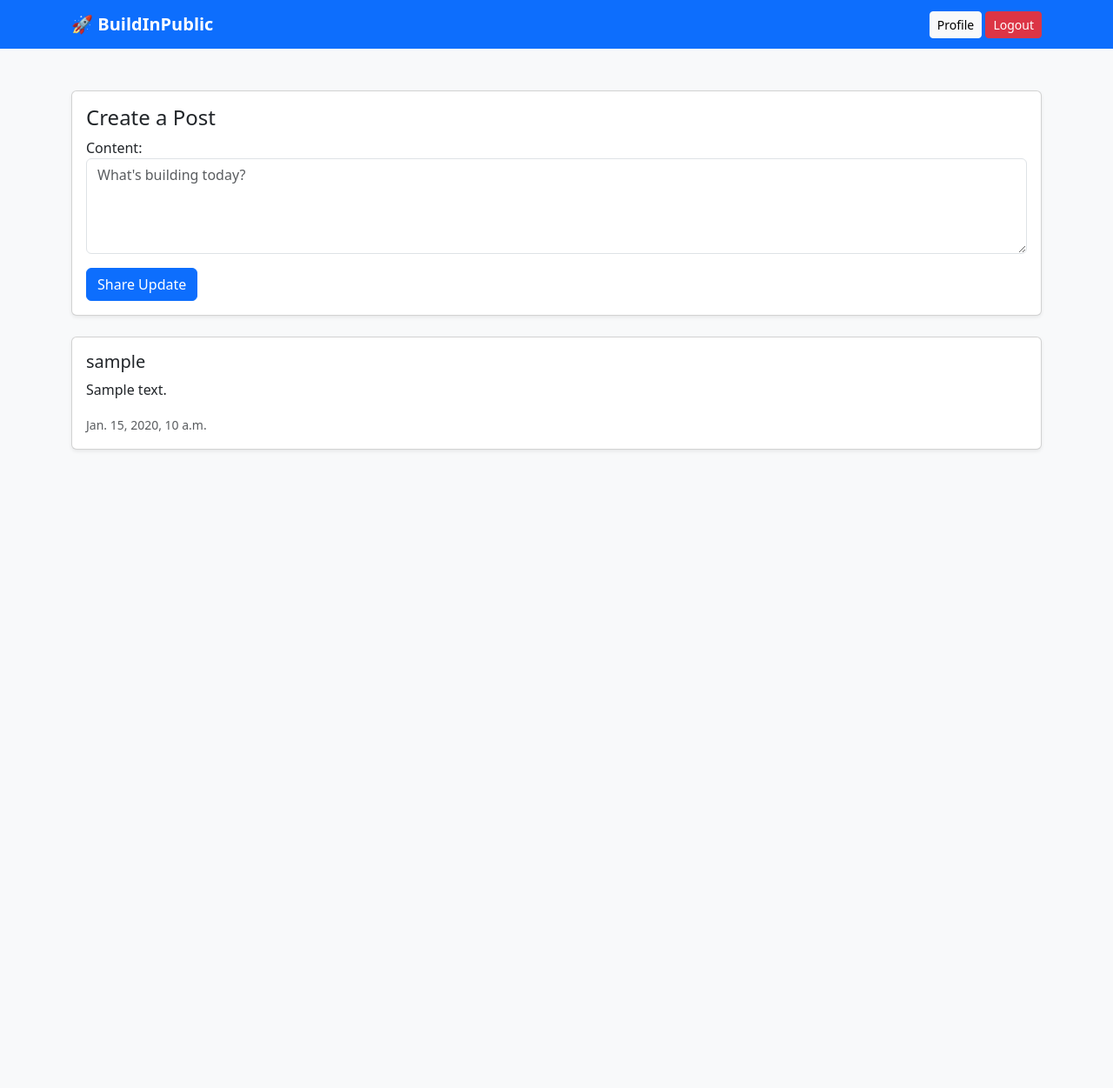
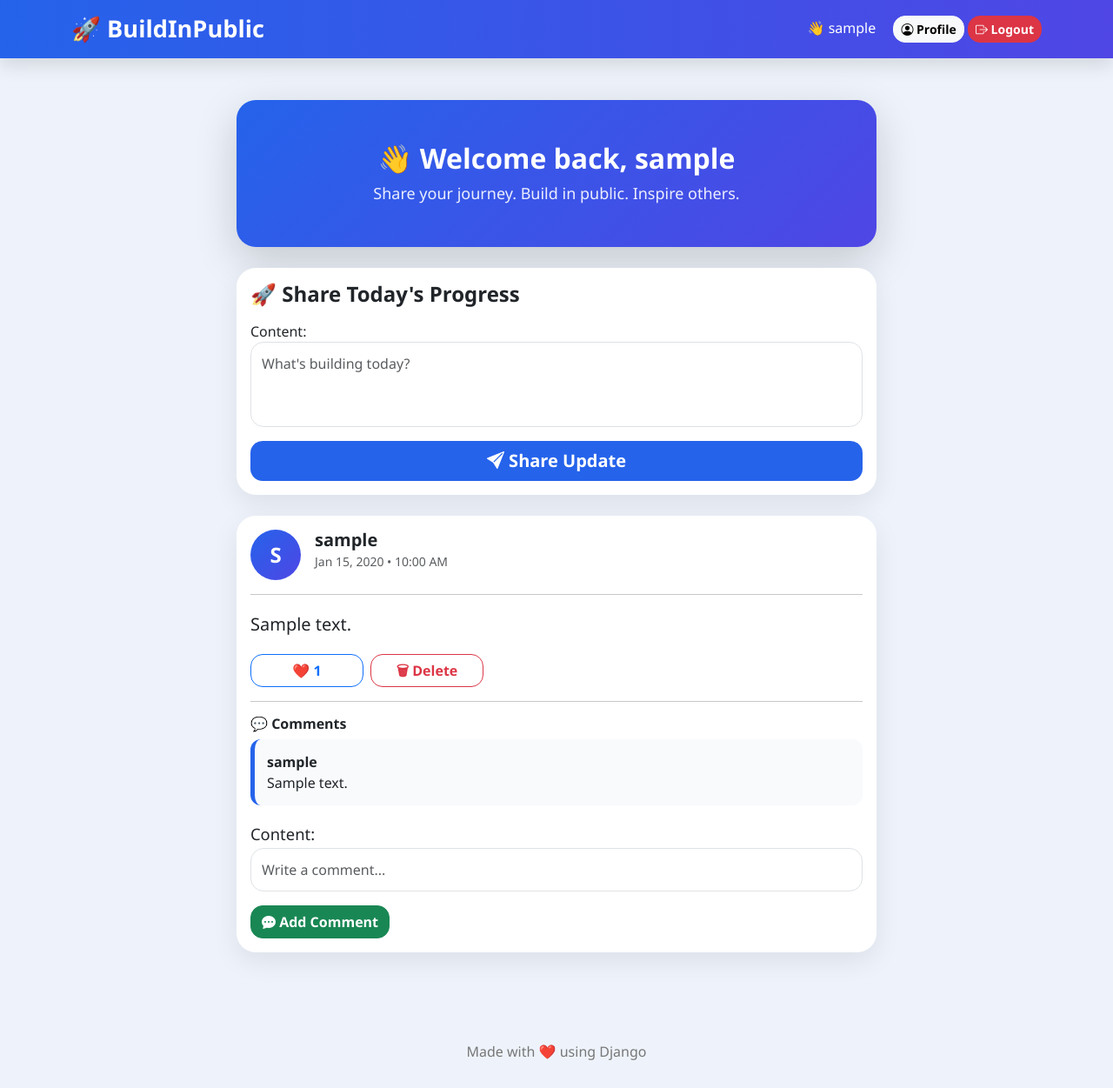
Before and after one commit to adepat06/buildinpublic, a Django app: page / in a window 1280 px wide. Shown: the whole page at 87% size. Before the commit the page ends 518 px from the top, so only its background shows below. Run offline with Django 4.2, Linux system fonts and the light colour scheme; a user stored in the database is signed in; tables that the repository leaves empty hold one stand-in row (values such as "Sample post").

Commit message:
Added comments, like system and improved feed UI

```diff
--- a/config/settings.py
+++ b/config/settings.py
@@ -119,6 +119,10 @@ USE_TZ = True
 
 STATIC_URL = 'static/'
 
+STATICFILES_DIRS = [
+    BASE_DIR / "static",
+]
+
 # Default primary key field type
 # https://docs.djangoproject.com/en/4.2/ref/settings/#default-auto-field
 
--- a/social/forms.py
+++ b/social/forms.py
@@ -1,10 +1,11 @@
 from django import forms
-from .models import Post
+from .models import Post, Comment
 
 
 class PostForm(forms.ModelForm):
 
     class Meta:
+
         model = Post
 
         fields = ['content']
@@ -13,8 +14,26 @@ class PostForm(forms.ModelForm):
             'content': forms.Textarea(
                 attrs={
                     'class': 'form-control',
-                    'rows': 4,
+                    'rows': 3,
                     'placeholder': "What's building today?"
                 }
             )
         }
+
+
+class CommentForm(forms.ModelForm):
+
+    class Meta:
+
+        model = Comment
+
+        fields = ['content']
+
+        widgets = {
+            'content': forms.TextInput(
+                attrs={
+                    'class': 'form-control',
+                    'placeholder': 'Write a comment...'
+                }
+            )
+        }
--- a/social/urls.py
+++ b/social/urls.py
@@ -1,10 +1,24 @@
 from django.urls import path
-from .views import feed
+from .views import feed, delete_post, like_post
 
 urlpatterns = [
+
     path(
         '',
         feed,
         name='feed'
     ),
+
+    path(
+        'delete/<int:post_id>/',
+        delete_post,
+        name='delete_post'
+    ),
+
+    path(
+        'like/<int:post_id>/',
+        like_post,
+        name='like_post'
+    ),
+
 ]
--- a/social/views.py
+++ b/social/views.py
@@ -1,8 +1,8 @@
-from django.shortcuts import render, redirect
+from django.shortcuts import render, redirect, get_object_or_404
 from django.contrib.auth.decorators import login_required
 
-from .models import Post
-from .forms import PostForm
+from .models import Post, Comment
+from .forms import PostForm, CommentForm
 
 
 @login_required
@@ -10,29 +10,77 @@ def feed(request):
 
     if request.method == "POST":
 
-        form = PostForm(request.POST)
+        if "create_post" in request.POST:
 
-        if form.is_valid():
+            form = PostForm(request.POST)
 
-            post = form.save(commit=False)
+            if form.is_valid():
 
-            post.user = request.user
+                post = form.save(commit=False)
+                post.user = request.user
+                post.save()
 
-            post.save()
+                return redirect("feed")
 
-            return redirect('feed')
+        elif "add_comment" in request.POST:
 
-    else:
+            comment_form = CommentForm(request.POST)
 
-        form = PostForm()
+            post = get_object_or_404(
+                Post,
+                id=request.POST.get("post_id")
+            )
+
+            if comment_form.is_valid():
+
+                comment = comment_form.save(commit=False)
+                comment.user = request.user
+                comment.post = post
+                comment.save()
+
+                return redirect("feed")
+
+    form = PostForm()
+    comment_form = CommentForm()
 
     posts = Post.objects.all()
 
     return render(
         request,
-        'social/feed.html',
+        "social/feed.html",
         {
-            'form': form,
-            'posts': posts
-        }
+            "form": form,
+            "comment_form": comment_form,
+            "posts": posts,
+        },
     )
+
+
+@login_required
+def like_post(request, post_id):
+
+    post = get_object_or_404(Post, id=post_id)
+
+    if request.user in post.likes.all():
+
+        post.likes.remove(request.user)
+
+    else:
+
+        post.likes.add(request.user)
+
+    return redirect("feed")
+
+
+@login_required
+def delete_post(request, post_id):
+
+    post = get_object_or_404(
+        Post,
+        id=post_id,
+        user=request.user
+    )
+
+    post.delete()
+
+    return redirect("feed")
--- /dev/null
+++ b/static/css/style.css
@@ -0,0 +1,124 @@
+body{
+    background:#eef3fb;
+    font-family:'Segoe UI',Tahoma,Geneva,Verdana,sans-serif;
+}
+
+/* ================= NAVBAR ================= */
+
+.navbar{
+    background:linear-gradient(90deg,#2563eb,#4f46e5);
+    box-shadow:0 8px 20px rgba(0,0,0,.12);
+}
+
+.navbar-brand{
+    font-weight:700;
+    font-size:1.7rem;
+}
+
+/* ================= CARDS ================= */
+
+.card{
+    border:none;
+    border-radius:22px;
+    box-shadow:0 10px 30px rgba(0,0,0,.08);
+}
+
+.post-card{
+    transition:.3s;
+}
+
+.post-card:hover{
+    transform:translateY(-8px);
+    box-shadow:0 18px 40px rgba(37,99,235,.18);
+}
+
+/* ================= HERO ================= */
+
+.welcome-card{
+    background:linear-gradient(135deg,#2563eb,#4f46e5);
+    color:white;
+    overflow:hidden;
+}
+
+.welcome-card h2{
+    font-weight:700;
+}
+
+.welcome-card p{
+    color:rgba(255,255,255,.9);
+    font-size:18px;
+}
+
+/* ================= BUTTONS ================= */
+
+.btn{
+    border-radius:14px;
+    font-weight:600;
+}
+
+.btn-primary{
+    background:#2563eb;
+    border:none;
+}
+
+.btn-primary:hover{
+    background:#1d4ed8;
+}
+
+.action-btn{
+    min-width:130px;
+}
+
+/* ================= POST ================= */
+
+.post-card p{
+    font-size:1.15rem;
+    line-height:1.8;
+}
+
+/* ================= AVATAR ================= */
+
+.avatar{
+    width:58px;
+    height:58px;
+    border-radius:50%;
+    background:linear-gradient(135deg,#2563eb,#4f46e5);
+    color:white;
+    display:flex;
+    justify-content:center;
+    align-items:center;
+    font-size:24px;
+    font-weight:bold;
+}
+
+/* ================= COMMENTS ================= */
+
+.comment-box{
+    background:#f8fafc;
+    border-left:5px solid #2563eb;
+    padding:14px;
+    border-radius:12px;
+    margin-bottom:12px;
+}
+
+/* ================= FORM ================= */
+
+textarea,
+input[type="text"]{
+
+    border-radius:15px !important;
+
+    padding:12px !important;
+}
+
+textarea{
+    resize:none;
+}
+
+/* ================= FOOTER ================= */
+
+.footer{
+    text-align:center;
+    padding:30px;
+    color:#777;
+}
--- /dev/null
+++ b/templates/base.html
@@ -0,0 +1,90 @@
+{% load static %}
+
+<!DOCTYPE html>
+
+<html lang="en">
+
+<head>
+
+<meta charset="UTF-8">
+
+<meta name="viewport"
+content="width=device-width, initial-scale=1">
+
+<title>BuildInPublic</title>
+
+<link href="https://cdn.jsdelivr.net/npm/bootstrap@5.3.3/dist/css/bootstrap.min.css" rel="stylesheet">
+
+<link href="https://cdn.jsdelivr.net/npm/bootstrap-icons@1.11.3/font/bootstrap-icons.css" rel="stylesheet">
+
+<link rel="stylesheet" href="{% static 'css/style.css' %}">
+
+</head>
+
+<body>
+
+<nav class="navbar navbar-expand-lg navbar-dark">
+
+<div class="container">
+
+<a class="navbar-brand" href="/">
+
+🚀 BuildInPublic
+
+</a>
+
+<div>
+
+{% if user.is_authenticated %}
+
+<span class="text-white me-3">
+
+👋 {{ user.username }}
+
+</span>
+
+<a
+href="{% url 'profile' %}"
+class="btn btn-light btn-sm">
+
+<i class="bi bi-person-circle"></i>
+
+Profile
+
+</a>
+
+<a
+href="{% url 'logout' %}"
+class="btn btn-danger btn-sm">
+
+<i class="bi bi-box-arrow-right"></i>
+
+Logout
+
+</a>
+
+{% endif %}
+
+</div>
+
+</div>
+
+</nav>
+
+<div class="container py-5">
+
+{% block content %}
+
+{% endblock %}
+
+</div>
+
+<div class="footer">
+
+Made with ❤️ using Django
+
+</div>
+
+</body>
+
+</html>
--- a/templates/social/feed.html
+++ b/templates/social/feed.html
@@ -1,52 +1,196 @@
-<!DOCTYPE html>
-<html lang="en">
+{% extends 'base.html' %}
 
-<head>
-    <meta charset="UTF-8">
-    <meta name="viewport" content="width=device-width, initial-scale=1.0">
+{% block content %}
 
-    <title>BuildInPublic</title>
+<div class="row justify-content-center">
 
-    <link href="https://cdn.jsdelivr.net/npm/bootstrap@5.3.3/dist/css/bootstrap.min.css" rel="stylesheet">
-</head>
+    <div class="col-lg-8">
 
-<body class="bg-light">
+        <!-- Welcome Card -->
 
-<nav class="navbar navbar-dark bg-primary">
-    <div class="container">
-        <a class="navbar-brand fw-bold" href="#">
-            🚀 BuildInPublic
-        </a>
+        <div class="card welcome-card shadow-lg mb-4">
 
-        <div>
-            <a href="{% url 'profile' %}" class="btn btn-light btn-sm">
-                Profile
-            </a>
+            <div class="card-body text-center py-5">
 
-            <a href="{% url 'logout' %}" class="btn btn-danger btn-sm">
-                Logout
-            </a>
+                <h2 class="fw-bold">
+
+                    👋 Welcome back, {{ user.username }}
+
+                </h2>
+
+                <p class="mb-0">
+
+                    Share your journey. Build in public. Inspire others.
+
+                </p>
+
             </div>
+
         </div>
-</nav>
 
+        <!-- Create Post -->
 
-<div class="container mt-5">
-
-    <div class="card shadow-sm mb-4">
+        <div class="card mb-4">
 
             <div class="card-body">
 
-            <h4>Create a Post</h4>
+                <h4 class="fw-bold mb-3">
+
+                    🚀 Share Today's Progress
+
+                </h4>
 
                 <form method="POST">
 
                     {% csrf_token %}
 
+                    <input
+                        type="hidden"
+                        name="create_post"
+                        value="1">
+
                     {{ form.as_p }}
 
-                <button class="btn btn-primary">
+                    <div class="d-grid">
+
+                        <button class="btn btn-primary btn-lg">
+
+                            <i class="bi bi-send-fill"></i>
+
                             Share Update
+
+                        </button>
+
+                    </div>
+
+                </form>
+
+            </div>
+
+        </div>
+
+        <!-- Posts -->
+
+        {% for post in posts %}
+
+        <div class="card post-card mb-4">
+
+            <div class="card-body">
+
+                <div class="d-flex">
+
+                    <div class="avatar me-3">
+
+                        {{ post.user.username|first|upper }}
+
+                    </div>
+
+                    <div>
+
+                        <h5 class="mb-0 fw-bold">
+
+                            {{ post.user.username }}
+
+                        </h5>
+
+                        <small class="text-muted">
+
+                            {{ post.created_at|date:"M d, Y • h:i A" }}
+
+                        </small>
+
+                    </div>
+
+                </div>
+
+                <hr>
+
+                <p class="fs-5">
+
+                    {{ post.content }}
+
+                </p>
+
+                <div class="d-flex flex-wrap gap-2 mb-3">
+
+                    <a
+                        href="{% url 'like_post' post.id %}"
+                        class="btn btn-outline-primary action-btn">
+
+                        ❤️ {{ post.total_likes }}
+
+                    </a>
+
+                    {% if request.user == post.user %}
+
+                    <a
+                        href="{% url 'delete_post' post.id %}"
+                        class="btn btn-outline-danger action-btn">
+
+                        🗑 Delete
+
+                    </a>
+
+                    {% endif %}
+
+                </div>
+
+                <hr>
+
+                <h6 class="fw-bold">
+
+                    💬 Comments
+
+                </h6>
+
+                {% for comment in post.comments.all %}
+
+                <div class="comment-box">
+
+                    <strong>
+
+                        {{ comment.user.username }}
+
+                    </strong>
+
+                    <br>
+
+                    {{ comment.content }}
+
+                </div>
+
+                {% empty %}
+
+                <p class="text-muted">
+
+                    No comments yet.
+
+                </p>
+
+                {% endfor %}
+
+                <form method="POST" class="mt-3">
+
+                    {% csrf_token %}
+
+                    <input
+                        type="hidden"
+                        name="add_comment"
+                        value="1">
+
+                    <input
+                        type="hidden"
+                        name="post_id"
+                        value="{{ post.id }}">
+
+                    {{ comment_form.as_p }}
+
+                    <button class="btn btn-success">
+
+                        <i class="bi bi-chat-dots-fill"></i>
+
+                        Add Comment
+
                     </button>
 
                 </form>
@@ -55,38 +199,32 @@
 
         </div>
 
+        {% empty %}
 
-    {% for post in posts %}
+        <div class="card">
 
-    <div class="card shadow-sm mb-3">
+            <div class="card-body text-center">
 
-        <div class="card-body">
+                <h3>
 
-            <h5>
-                {{ post.user.username }}
-            </h5>
+                    🚀 No Posts Yet
 
-            <p>
-                {{ post.content }}
+                </h3>
+
+                <p class="text-muted">
+
+                    Start the conversation by sharing your first update.
+
                 </p>
-
-            <small class="text-muted">
-                {{ post.created_at }}
-            </small>
 
             </div>
 
-    </div>
-
-    {% empty %}
-
-    <div class="alert alert-info">
-        No posts yet.
         </div>
 
         {% endfor %}
 
     </div>
 
-</body>
-</html>
+</div>
+
+{% endblock %}
```
Also changed, not shown: social/models.py (+38 -1 lines), social/migrations/0002_comment.py (added), social/migrations/0003_post_likes.py (added). Lines whose indentation alone changed are shown as unchanged.
